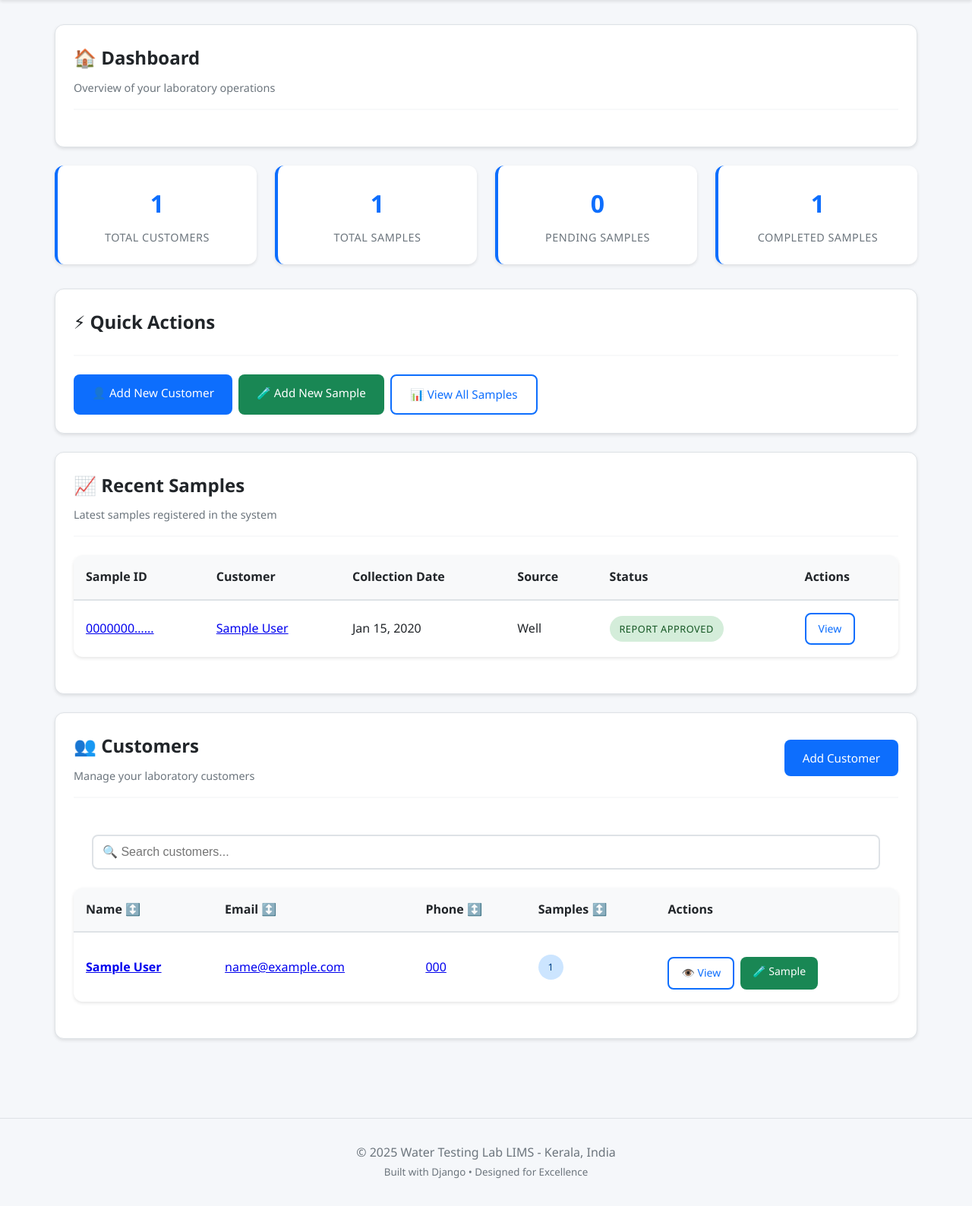
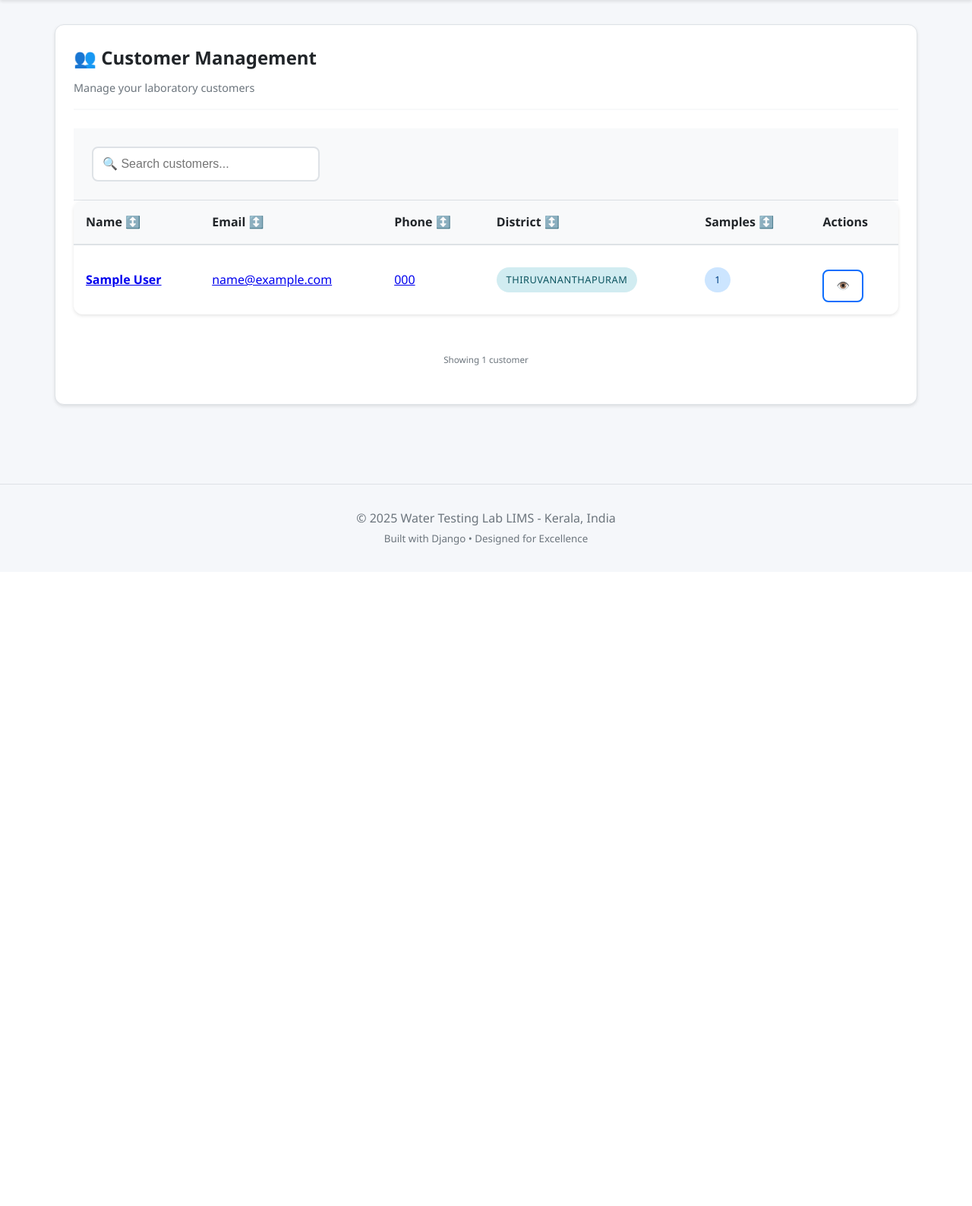
Before and after one commit to itzpraveen/waterlab, a Django app: page /customers/ in a window 1280 px wide. Shown: the part 80-1668 px from the top of the page at 76% size. After the commit the page ends 798 px from the top, so only its background shows below. Run offline with Django 5.2, Linux system fonts and the light colour scheme; tables that the repository leaves empty hold one stand-in row (values such as "Sample post"); parts of the project's set-up code (start-up, migrations or seed data) failed here and were passed over.

Commit message:
Enhance role-based functionality visibility and user experience
- Add test parameter setup link to admin dashboard
- Fix role-based permissions in sample and customer lists
- Replace customer list template with proper customer management interface
- Add proper permission checks for action buttons throughout UI
- Enhance sample list with status-based action visibility
- Improve admin quick actions with audit trail and setup tools
- Add role-based button visibility for add/edit operations

🤖 Generated with [Claude Code](https://claude.ai/code)

Co-Authored-By: Claude <noreply@anthropic.com>

```diff
--- a/core/templates/core/customer_list.html
+++ b/core/templates/core/customer_list.html
@@ -1,127 +1,23 @@
 {% extends 'core/base.html' %}
 
-{% block title %}Dashboard - Water Lab LIMS{% endblock %}
+{% block title %}Customers - Water Lab LIMS{% endblock %}
 
 {% block content %}
-<!-- Dashboard Header -->
-<div class="card">
-    <div class="card-header">
-        <h1 class="card-title">🏠 Dashboard</h1>
-        <p class="card-subtitle">Overview of your laboratory operations</p>
-    </div>
-</div>
-
-<!-- Statistics Grid -->
-<div class="stats-grid">
-    <div class="stat-card">
-        <div class="stat-number">{{ stats.total_customers }}</div>
-        <div class="stat-label">Total Customers</div>
-    </div>
-    <div class="stat-card">
-        <div class="stat-number">{{ stats.total_samples }}</div>
-        <div class="stat-label">Total Samples</div>
-    </div>
-    <div class="stat-card">
-        <div class="stat-number">{{ stats.pending_samples }}</div>
-        <div class="stat-label">Pending Samples</div>
-    </div>
-    <div class="stat-card">
-        <div class="stat-number">{{ stats.completed_samples }}</div>
-        <div class="stat-label">Completed Samples</div>
-    </div>
-</div>
-
-<!-- Quick Actions -->
-<div class="card">
-    <div class="card-header">
-        <h2 class="card-title">⚡ Quick Actions</h2>
-    </div>
-    <div class="btn-group">
-        <a href="{% url 'core:customer_add' %}" class="btn btn-primary">
-            👤 Add New Customer
-        </a>
-        <a href="{% url 'core:sample_add' %}" class="btn btn-success">
-            🧪 Add New Sample
-        </a>
-        <a href="{% url 'core:sample_list' %}" class="btn btn-outline">
-            📊 View All Samples
-        </a>
-    </div>
-</div>
-
-<!-- Recent Activity -->
-{% if recent_samples %}
-<div class="card">
-    <div class="card-header">
-        <h2 class="card-title">📈 Recent Samples</h2>
-        <p class="card-subtitle">Latest samples registered in the system</p>
-    </div>
-
-    <div class="table-container">
-        <table class="table">
-            <thead>
-                <tr>
-                    <th>Sample ID</th>
-                    <th>Customer</th>
-                    <th>Collection Date</th>
-                    <th>Source</th>
-                    <th>Status</th>
-                    <th>Actions</th>
-                </tr>
-            </thead>
-            <tbody>
-                {% for sample in recent_samples %}
-                <tr>
-                    <td>
-                        <a href="{% url 'core:sample_detail' pk=sample.sample_id %}">
-                            {{ sample.sample_id|truncatechars:8 }}...
-                        </a>
-                    </td>
-                    <td>
-                        <a href="{% url 'core:customer_detail' pk=sample.customer.customer_id %}">
-                            {{ sample.customer.name }}
-                        </a>
-                    </td>
-                    <td>{{ sample.collection_datetime|date:"M d, Y" }}</td>
-                    <td>{{ sample.get_sample_source_display }}</td>
-                    <td>
-                        {% if sample.current_status == 'REPORT_APPROVED' %}
-                            <span class="badge badge-success">{{ sample.get_current_status_display }}</span>
-                        {% elif sample.current_status == 'RESULTS_ENTERED' %}
-                            <span class="badge badge-warning">{{ sample.get_current_status_display }}</span>
-                        {% elif sample.current_status == 'TESTING_IN_PROGRESS' %}
-                            <span class="badge badge-info">{{ sample.get_current_status_display }}</span>
-                        {% else %}
-                            <span class="badge badge-danger">{{ sample.get_current_status_display }}</span>
-                        {% endif %}
-                    </td>
-                    <td>
-                        <a href="{% url 'core:sample_detail' pk=sample.sample_id %}" class="btn btn-sm btn-outline">
-                            View
-                        </a>
-                    </td>
-                </tr>
-                {% endfor %}
-            </tbody>
-        </table>
-    </div>
-</div>
-{% endif %}
-
-<!-- Customer List -->
 <div class="card">
     <div class="card-header d-flex justify-content-between align-items-center">
         <div>
-            <h2 class="card-title">👥 Customers</h2>
+            <h1 class="card-title">👥 Customer Management</h1>
             <p class="card-subtitle">Manage your laboratory customers</p>
         </div>
-        <a href="{% url 'core:customer_add' %}" class="btn btn-primary">Add Customer</a>
+        {% if user.is_frontdesk or user.is_admin %}
+            <a href="{% url 'core:customer_add' %}" class="btn btn-primary">Add Customer</a>
+        {% endif %}
     </div>
 
     {% if customers %}
         <!-- Search Box -->
-        <div class="p-3">
-            <input type="text" class="form-control" placeholder="🔍 Search customers..." data-search="#customer-table">
+        <div class="p-3" style="background-color: #f8f9fa; border-bottom: 1px solid #dee2e6;">
+            <input type="text" class="form-control" placeholder="🔍 Search customers..." data-search="#customer-table" style="max-width: 300px;">
         </div>
 
         <div class="table-container">
@@ -131,6 +27,7 @@
                         <th data-sort="text">Name</th>
                         <th data-sort="text">Email</th>
                         <th data-sort="text">Phone</th>
+                        <th data-sort="text">District</th>
                         <th data-sort="number">Samples</th>
                         <th>Actions</th>
                     </tr>
@@ -150,16 +47,24 @@
                             <a href="tel:{{ customer.phone }}">{{ customer.phone }}</a>
                         </td>
                         <td>
+                            <span class="badge badge-info">{{ customer.get_district_display }}</span>
+                        </td>
+                        <td>
                             <span class="badge badge-primary">{{ customer.samples.count }}</span>
                         </td>
                         <td>
                             <div class="btn-group">
                                 <a href="{% url 'core:customer_detail' pk=customer.customer_id %}" class="btn btn-sm btn-outline" data-tooltip="View Details">
-                                    👁️ View
+                                    👁️
                                 </a>
-                                <a href="{% url 'core:sample_add' %}?customer={{ customer.customer_id }}" class="btn btn-sm btn-success" data-tooltip="Add Sample">
-                                    🧪 Sample
-                                </a>
+                                {% if user.is_frontdesk or user.is_admin %}
+                                    <a href="{% url 'core:customer_edit' pk=customer.customer_id %}" class="btn btn-sm btn-warning" data-tooltip="Edit Customer">
+                                        ✏️
+                                    </a>
+                                    <a href="{% url 'core:sample_add' %}?customer={{ customer.customer_id }}" class="btn btn-sm btn-success" data-tooltip="Add Sample">
+                                        🧪
+                                    </a>
+                                {% endif %}
                             </div>
                         </td>
                     </tr>
@@ -167,12 +72,20 @@
                 </tbody>
             </table>
         </div>
+
+        <!-- Pagination info -->
+        <div class="p-3 text-center text-muted">
+            <small>Showing {{ customers|length }} customer{{ customers|length|pluralize }}</small>
+        </div>
+
     {% else %}
         <div class="text-center p-3">
             <div style="font-size: 4rem; color: #dee2e6;">👥</div>
             <h3 class="text-muted">No customers yet</h3>
             <p class="text-muted">Start by adding your first customer to the system.</p>
-            <a href="{% url 'core:customer_add' %}" class="btn btn-primary">Add First Customer</a>
+            {% if user.is_frontdesk or user.is_admin %}
+                <a href="{% url 'core:customer_add' %}" class="btn btn-primary">Add First Customer</a>
+            {% endif %}
         </div>
     {% endif %}
 </div>
--- a/core/templates/core/dashboards/admin_dashboard.html
+++ b/core/templates/core/dashboards/admin_dashboard.html
@@ -49,6 +49,8 @@
         <a href="{% url 'core:sample_add' %}" class="btn btn-primary">🧪 Register Sample</a>
         <a href="{% url 'core:customer_list' %}" class="btn btn-outline">📋 View Customers</a>
         <a href="{% url 'core:sample_list' %}" class="btn btn-outline">🔬 View Samples</a>
+        <a href="{% url 'core:setup_test_parameters' %}" class="btn btn-outline">⚗️ Setup Test Parameters</a>
+        <a href="{% url 'core:audit_trail' %}" class="btn btn-outline">📋 Audit Trail</a>
         <a href="/admin/" class="btn btn-outline">⚙️ Admin Panel</a>
     </div>
 </div>
```
Also changed, not shown: core/templates/core/customer_list_old.html (added, +188 -0 lines), core/templates/core/sample_list.html (+15 -7 lines).
